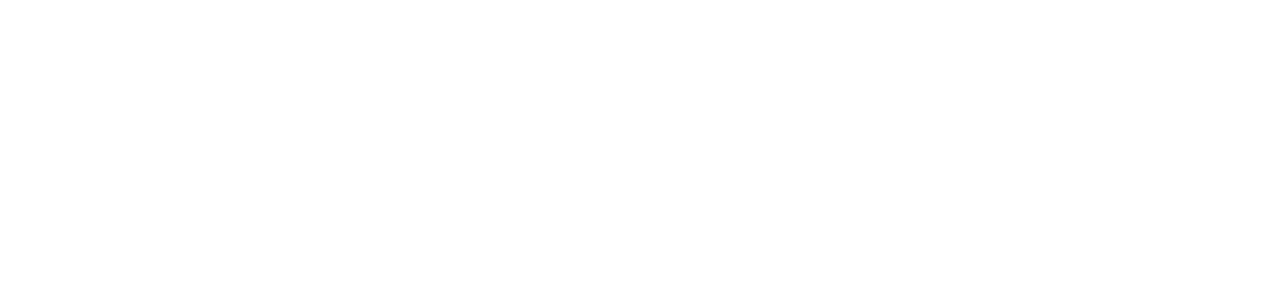
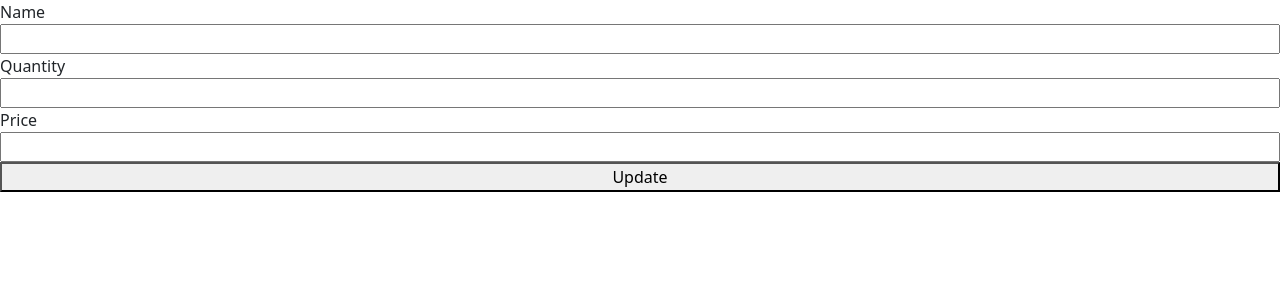
Before and after one commit to hoanghung256/product-warehouse, a React (Create React App) app in the folder product-warehouse-client/: page /form in a window 1280 px wide. Before the commit this address had no page. Shown: the top 300 px of the page. Built offline with nearby package versions, Linux system fonts and the light colour scheme.

Commit message:
Update method get Product by id

```diff
--- a/product-warehouse-client/package.json
+++ b/product-warehouse-client/package.json
@@ -39,5 +39,5 @@
       "last 1 safari version"
     ]
   },
-  "proxy": "http://localhost:8080/"
+  "proxy": "http://localhost:8080"
 }
--- a/product-warehouse-client/src/App.jsx
+++ b/product-warehouse-client/src/App.jsx
@@ -1,7 +1,8 @@
-import Products from "./pages/Products";
-import ProductDetail from "./pages/ProductDetail";
+import Products from "./components/Products";
+import ProductDetail from "./components/ProductDetail";
 import { Routes, Route } from "react-router-dom";
 import { useState } from "react";
+import InputForm from "./components/InputForm";
 
 function App() {
   // This state use for set detail when click to product
@@ -18,6 +19,10 @@ function App() {
           path="/products/:productId"
           element={<ProductDetail product={productDetail} />}
         />
+        <Route
+          path="/form"
+          element={<InputForm  />}
+        />
       </Routes>
     </div>
   );
--- /dev/null
+++ b/product-warehouse-client/src/components/InputForm.jsx
@@ -0,0 +1,60 @@
+import { useState } from "react";
+import axios from "axios";
+
+function InputForm({ action, setProducts }) {
+  const [data, setData] = useState({
+    name: "",
+    quantity: "",
+    price: "",
+  });
+
+  async function handleAdd() {
+    axios
+      .post(
+        `/api/products?name=${data.name}&quantity=${data.quantity}&price=${data.price}`
+      )
+      .then((res) => {
+        console.log(res.data);
+      })
+      .catch((err) => console.error(err));
+  }
+
+  function handleUpdate() {
+    axios
+      .put(
+        `/api/products?name=${data.name}&quantity=${data.quantity}&price=${data.price}`
+      )
+      .then((res) => {
+        console.log(res.data);
+      })
+      .catch((err) => console.error(err));
+  }
+
+  return (
+    <div className="d-flex flex-column">
+      <label>Name</label>
+      <input
+        type="text"
+        onChange={(e) => setData({ ...data, name: e.target.value })}
+      />
+      <label>Quantity</label>
+      <input
+        type="number"
+        onChange={(e) => setData({ ...data, quantity: e.target.value })}
+      />
+      <label>Price</label>
+      <input
+        type="number"
+        onChange={(e) => setData({ ...data, price: e.target.value })}
+      />
+
+      {action === "add" ? (
+        <button onClick={handleAdd}>Submit</button>
+      ) : (
+        <button onClick={handleUpdate}>Update</button>
+      )}
+    </div>
+  );
+}
+
+export default InputForm;
--- a/product-warehouse-client/src/pages/ProductDetail.jsx
+++ b/product-warehouse-client/src/components/ProductDetail.jsx
@@ -1,6 +1,14 @@
+import axios from "axios";
 import { Link } from "react-router-dom";
 
 function ProductDetail({ product }) {
+  function handleDelete(productId) {
+    axios
+      .delete(`/api/products?id=${productId}`)
+      .then((res) => console.log(res))
+      .catch((err) => console.error(err));
+  }
+
   return (
     <div className="mx-5">
       <div className="d-flex">
@@ -12,15 +20,20 @@ function ProductDetail({ product }) {
       </div>
       <div className="d-flex mt-3">
         <div>
-          <img src={product.imagePath} width="200px" alt="Staff image" />
+          <img src={product.imagePath} width="200px" alt="Product image" />
         </div>
         <div>
           <strong>Product name: {product.name}</strong>
           <div className="mx-2">
+            <p>ID: {product.id}</p>
             <p>Quantity: {product.quantity}</p>
             <p>Price: {product.price}$</p>
           </div>
         </div>
+      </div>
+      <div>
+        <button onClick={() => handleDelete(product.id)}>Delete</button>
+        <button>Update</button>
       </div>
     </div>
   );
--- a/product-warehouse-client/src/pages/Products.jsx
+++ b/product-warehouse-client/src/components/Products.jsx
@@ -1,15 +1,17 @@
 import { useEffect, useState } from "react";
 import { Link } from "react-router-dom";
 import axios from "axios";
+import InputForm from "./InputForm";
 
 function Products({ setProductDetail }) {
   // Declare a state with init value is an array []
   const [products, setProducts] = useState([]);
+  const [showForm, setShowForm] = useState(false);
 
   // UseEffect run finally when a component is rendered
   useEffect(() => {
     axios
-      .get("api/products")
+      .get("/api/products")
       .then((res) => {
         // then() run after front-end receive the response back from back-end
         setProducts(res.data);
@@ -44,6 +46,10 @@ function Products({ setProductDetail }) {
             </div>
           ))}
       </div>
+      <div className="w-25">
+        <button onClick={() => setShowForm(true)}>Add</button>
+        <div>{showForm === true ? <InputForm action="add" setProducts={setProducts}/> : ""}</div>
+      </div>
     </div>
   );
 }
```
Also changed, not shown: 1 other file (tests, documents, lock files or other folders).
